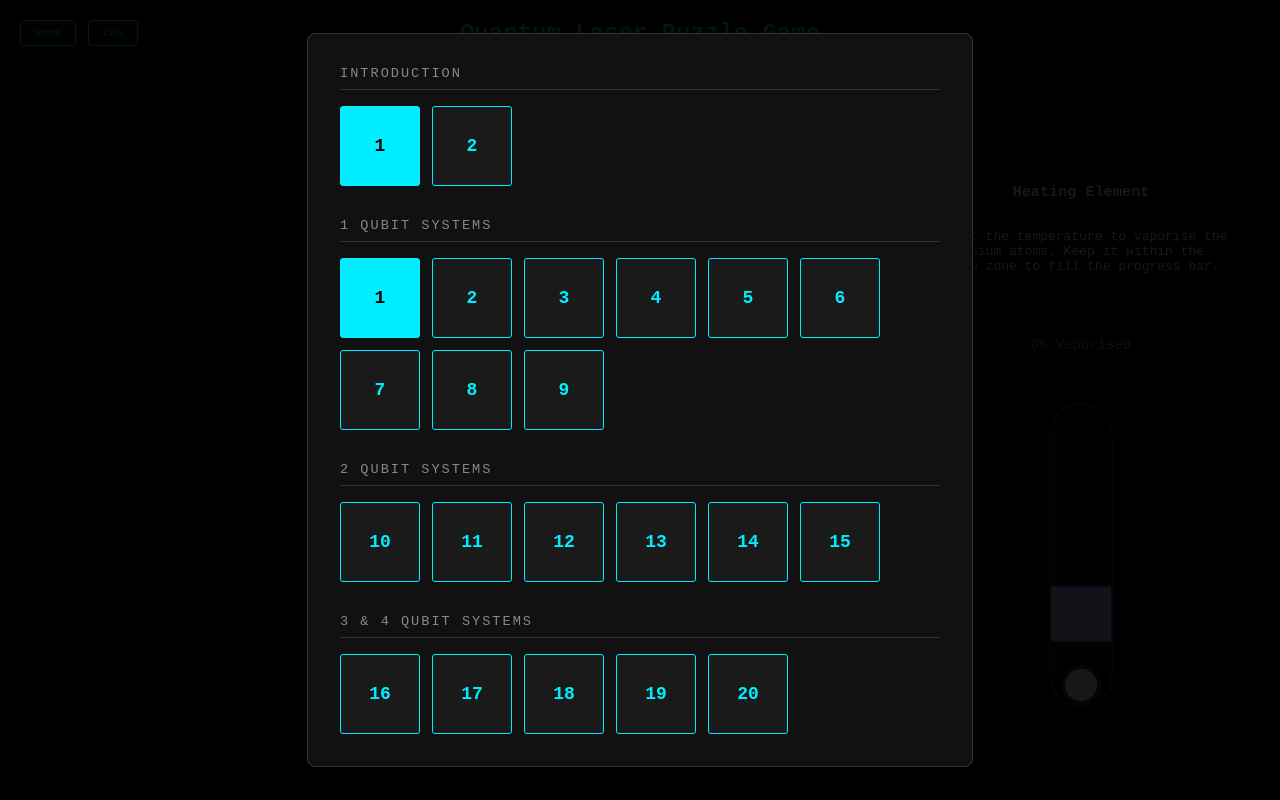
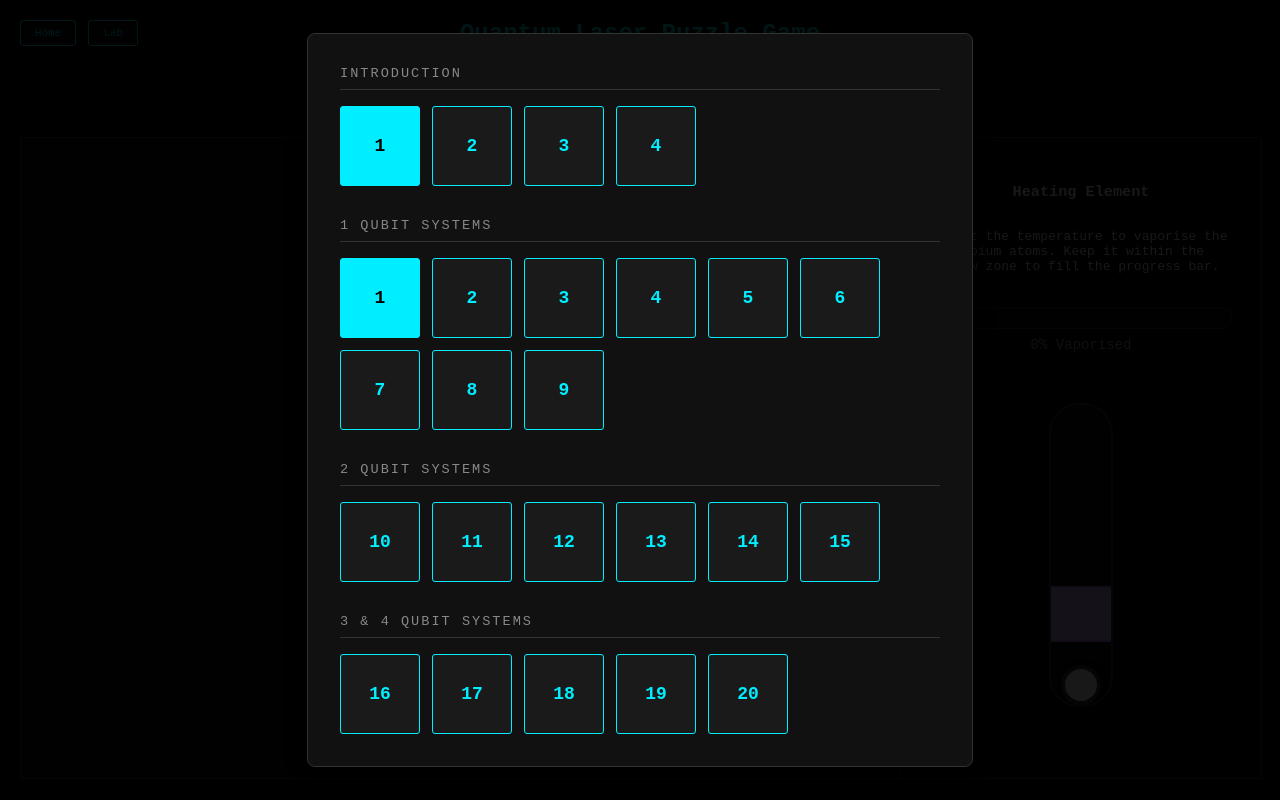
Before and after one commit to archie-sagers/quantum-educational-game, a Vue app in the folder quantum-project/: page / in a window 1280 px wide. Both pictures are taken after a click on the button "Intro 1: Heating". Built offline with nearby package versions, Linux system fonts and the light colour scheme; the HTML template or start-up script is replaced by a standard one.

Commit message:
Added other levels to selector
- Added other levels to level select
- Fixed typo

```diff
--- a/quantum-project/src/pages/Home.vue
+++ b/quantum-project/src/pages/Home.vue
@@ -68,7 +68,7 @@ const STAGE_CONFIG: Record<string, { name: string; goal: string; component?: any
   },
   'ionization': {
     name: 'Intro 2: Ionization',
-    goal: 'Ionize 10 Yb Atoms',
+    goal: 'Ionize 15 Yb Atoms',
     component: IonizationMinigame
   },
   'paul-trap': {
@@ -755,6 +755,18 @@ onMounted(() => {
             >
               2
             </div>
+            <div
+              @click="selectMinigame('paul-trap')"
+              :class="[styles.levelSelectorSquare, { [styles.levelSelectorActive as string]: currentStage === 'paul-trap' }]"
+            >
+              3
+            </div>
+            <div
+              @click="selectMinigame('cooling')"
+              :class="[styles.levelSelectorSquare, { [styles.levelSelectorActive as string]: currentStage === 'cooling' }]"
+            >
+              4
+            </div>
           </div>
         </div>
 
```
